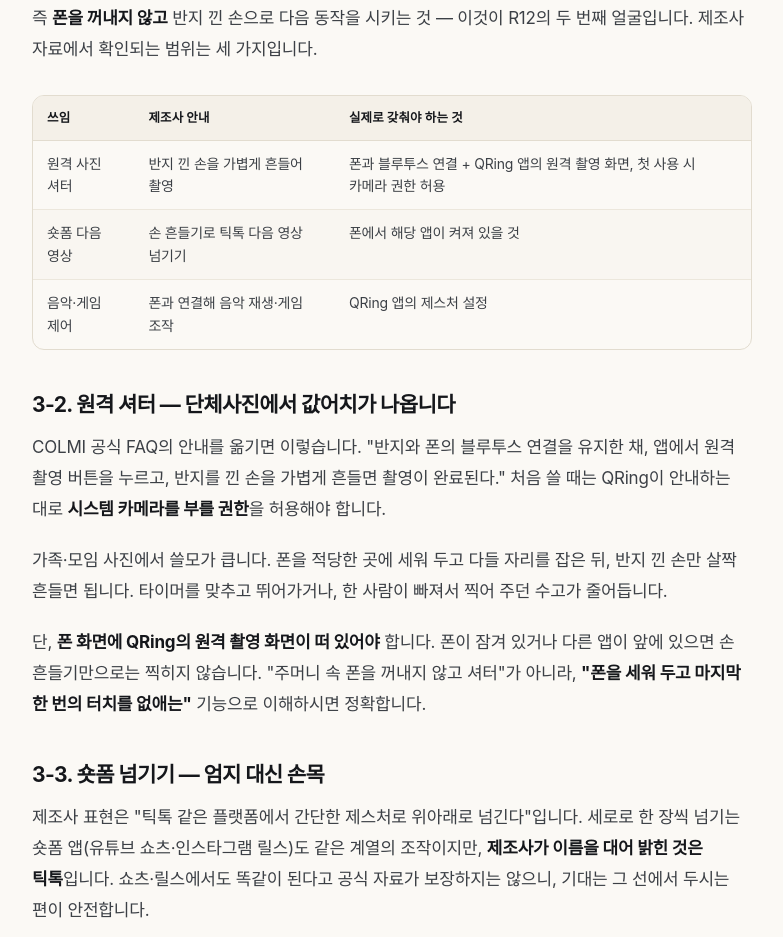
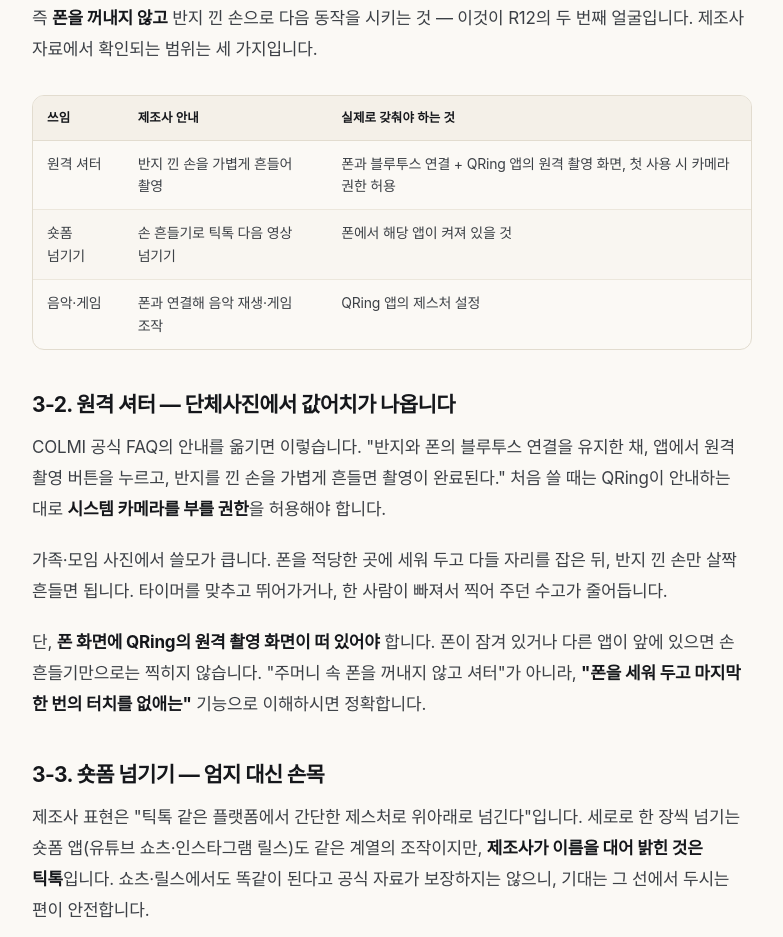
Before and after one commit to happy1ch/pickearly, a plain HTML site: page docs/articles/colmi-r12-smart-ring.html in a window 1280 px wide. Shown: the part 5663-6600 px from the top of the page, without its empty margins (62-845 px from the left). Drawn offline with Linux system fonts and the light colour scheme; a web font is replaced by a local one.

Commit message:
COLMI R12 글: 제스처 표 첫 열 문구를 짧게 다듬어 줄바꿈 정리

```diff
--- a/docs/articles/colmi-r12-smart-ring.html
+++ b/docs/articles/colmi-r12-smart-ring.html
@@ -171,9 +171,9 @@
 <th>제조사 안내</th>
 <th>실제로 갖춰야 하는 것</th>
 </tr></thead><tbody>
-<tr><td>원격 사진 셔터</td><td>반지 낀 손을 가볍게 흔들어 촬영</td><td>폰과 블루투스 연결 + QRing 앱의 원격 촬영 화면, 첫 사용 시 카메라 권한 허용</td></tr>
-<tr><td>숏폼 다음 영상</td><td>손 흔들기로 틱톡 다음 영상 넘기기</td><td>폰에서 해당 앱이 켜져 있을 것</td></tr>
-<tr><td>음악·게임 제어</td><td>폰과 연결해 음악 재생·게임 조작</td><td>QRing 앱의 제스처 설정</td></tr>
+<tr><td>원격 셔터</td><td>반지 낀 손을 가볍게 흔들어 촬영</td><td>폰과 블루투스 연결 + QRing 앱의 원격 촬영 화면, 첫 사용 시 카메라 권한 허용</td></tr>
+<tr><td>숏폼 넘기기</td><td>손 흔들기로 틱톡 다음 영상 넘기기</td><td>폰에서 해당 앱이 켜져 있을 것</td></tr>
+<tr><td>음악·게임</td><td>폰과 연결해 음악 재생·게임 조작</td><td>QRing 앱의 제스처 설정</td></tr>
 </tbody></table></div>
 <h3>3-2. 원격 셔터 — 단체사진에서 값어치가 나옵니다</h3>
 <p>COLMI 공식 FAQ의 안내를 옮기면 이렇습니다. "반지와 폰의 블루투스 연결을 유지한 채, 앱에서 원격 촬영 버튼을 누르고, 반지를 낀 손을 가볍게 흔들면 촬영이 완료된다." 처음 쓸 때는 QRing이 안내하는 대로 <strong>시스템 카메라를 부를 권한</strong>을 허용해야 합니다.</p>
--- a/docs/feed.xml
+++ b/docs/feed.xml
@@ -6,7 +6,7 @@
     <description>쿠팡·알리에서 진짜 쓸 만한 것만 골라, 사기 전에 알아야 할 것부터 정리하는 얼리어답터 리뷰 연구소.</description>
     <language>ko</language>
     <atom:link href="https://pickearly.com/feed.xml" rel="self" type="application/rss+xml"/>
-    <lastBuildDate>Fri, 27 Nov 2026 15:29:20 +0900</lastBuildDate>
+    <lastBuildDate>Fri, 27 Nov 2026 15:30:23 +0900</lastBuildDate>
     <item>
       <title>링 위에 숫자가 뜨는 4만 원대 스마트링, COLMI R12 — 화면에 무엇이 보이고, 몇 호를 골라야 하나</title>
       <link>https://pickearly.com/articles/colmi-r12-smart-ring</link>
```
Also changed, not shown: 1 other file.
